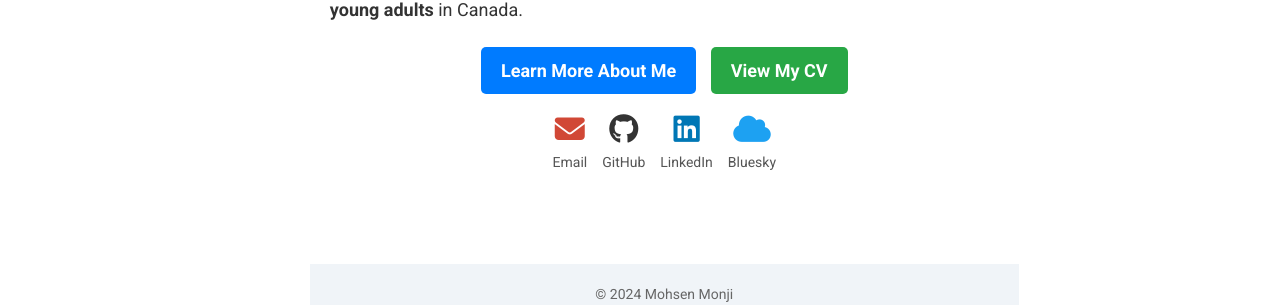
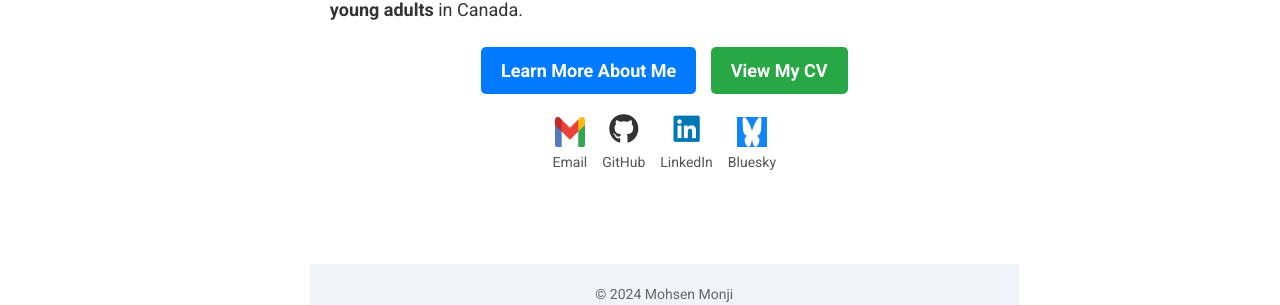
Before and after one commit to Mohsnmonji/mohsnmonji.github.io, a Jekyll site: the page built from _pages/front.md, in a window 1280 px wide and 900 px high, scrolled down 643 px. Shown: the part 145-450 px from the top of the window. Built offline with Jekyll 4.4.1, drawn with Linux system fonts in a browser that asks for light colours.

Commit message:
Update front.md

```diff
--- a/_pages/front.md
+++ b/_pages/front.md
@@ -38,7 +38,7 @@ hide_avatar: true
   <div style="margin-bottom: 20px;">
     <div style="display: inline-block; text-align: center; margin-right: 15px;">
       <a href="mailto:mohsen.monji@concordia.ca" target="_blank" style="text-decoration: none;">
-        <i class="fas fa-envelope" style="color: #D14836; font-size: 30px;"></i><br>
+        <img src="images/Gmail.PNG" alt="Gmail" style="width: 30px; height: 30px;"><br>
         <span style="font-size: 14px; color: #555;">Email</span>
       </a>
     </div>
@@ -56,7 +56,7 @@ hide_avatar: true
     </div>
     <div style="display: inline-block; text-align: center;">
       <a href="https://bsky.app/profile/mohsenmonji.bsky.social" target="_blank" style="text-decoration: none;">
-        <i class="fas fa-cloud" style="color: #1DA1F2; font-size: 30px;"></i><br>
+        <img src="images/Bluesky.PNG" alt="Bluesky" style="width: 30px; height: 30px;"><br>
         <span style="font-size: 14px; color: #555;">Bluesky</span>
       </a>
     </div>
```
